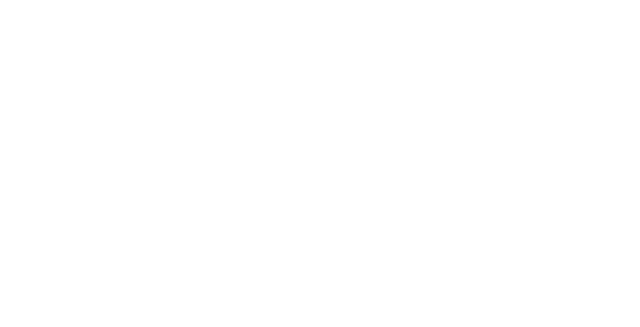
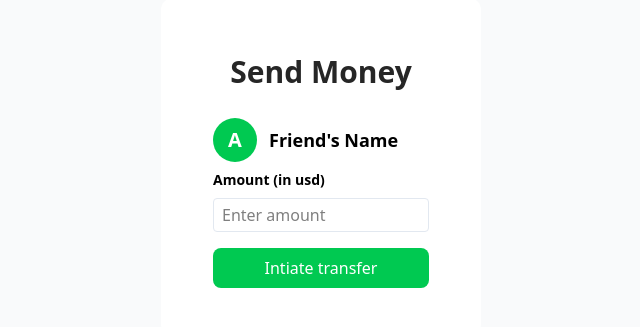
Before and after one commit to Rishabh-Damle/Paisa-Pe, a React app in the folder frontend/: page /sendMoney in a window 1280 px wide. Before the commit this address had no page. Shown: the part 233-560 px from the top of the page, without its empty margins (319-959 px from the left). Built offline with nearby package versions, Linux system fonts and the light colour scheme; the HTML template or start-up script is replaced by a standard one.

Commit message:
Sendmoney component created

```diff
--- a/frontend/src/App.tsx
+++ b/frontend/src/App.tsx
@@ -3,7 +3,7 @@
 import { Signup } from "./pages/Signup";
 import { Signin } from "./pages/Signin";
 import { Dashboard } from "./pages/Dashboard";
-import { Send } from "./pages/Send";
+import { SendMoney } from "./pages/SendMoney";
 import { Landing } from "./pages/Landing";
 
 function App() {
@@ -17,7 +17,7 @@
             <Route path="/signup" element={<Signup />} />
             <Route path="/signin" element={<Signin />} />
             <Route path="/dashboard" element={<Dashboard />} />
-            <Route path="/send" element={<Send />} />
+            <Route path="/sendMoney" element={<SendMoney />} />
           </Routes>
         </BrowserRouter>
       </div>
--- a/frontend/src/pages/Send.tsx
+++ /dev/null
@@ -1,3 +0,0 @@
-export function Send() {
-  return <div>Welcome to send</div>;
-}
--- /dev/null
+++ b/frontend/src/pages/SendMoney.tsx
@@ -0,0 +1,42 @@
+import { Heading } from "../components/ui/Heading";
+import { Input } from "../components/ui/Input";
+
+export function SendMoney() {
+  return (
+    <div className="bg-gray-50 h-screen w-screen flex justify-center items-center">
+      <div className="flex-col justify-center align-middle">
+        <div className="bg-white border-gray-400 rounded-xl w-80  py-12 cursor-pointer text-center">
+          <div>
+            <Heading label="Send Money"></Heading>
+          </div>
+          <div className="px-13">
+            {" "}
+            <div className="flex">
+              {" "}
+              <div className="rounded-full h-11 w-11 bg-green-500 flex justify-center mt-5 mr-3">
+                <div className="flex flex-col justify-center h-full text-xl text-white font-semibold">
+                  A
+                </div>
+              </div>
+              <div className="mt-7 text-lg font-bold">Friend's Name</div>
+            </div>
+            <div>
+              <Input
+                label="Amount (in usd) "
+                placeholder="Enter amount"
+              ></Input>
+            </div>
+            <div>
+              <button
+                type="submit"
+                className="bg-green-500 w-full py-2 rounded-lg text-white mt-4 cursor-pointer hover:bg-green-400"
+              >
+                Intiate transfer
+              </button>
+            </div>
+          </div>
+        </div>
+      </div>
+    </div>
+  );
+}
```
